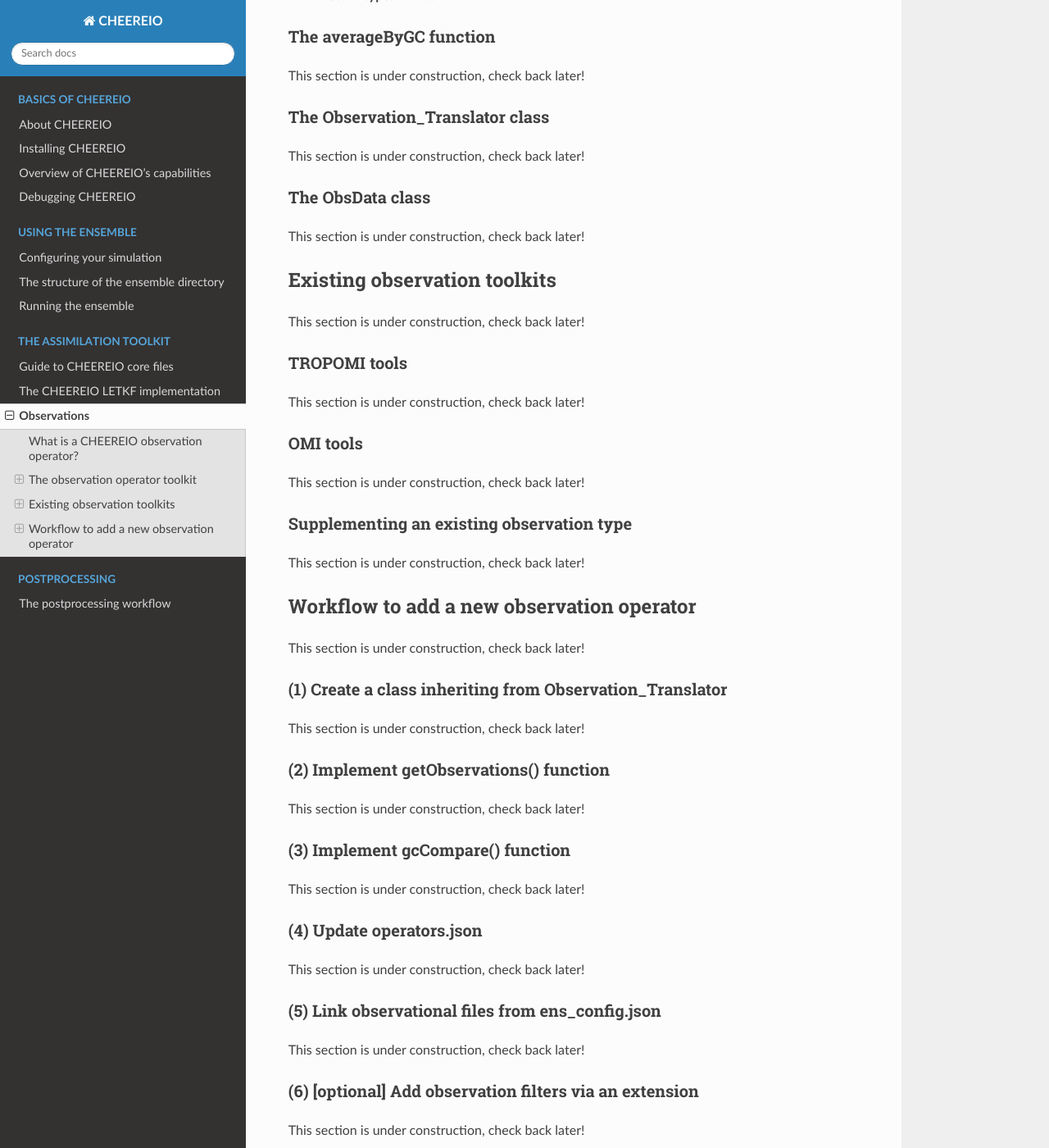
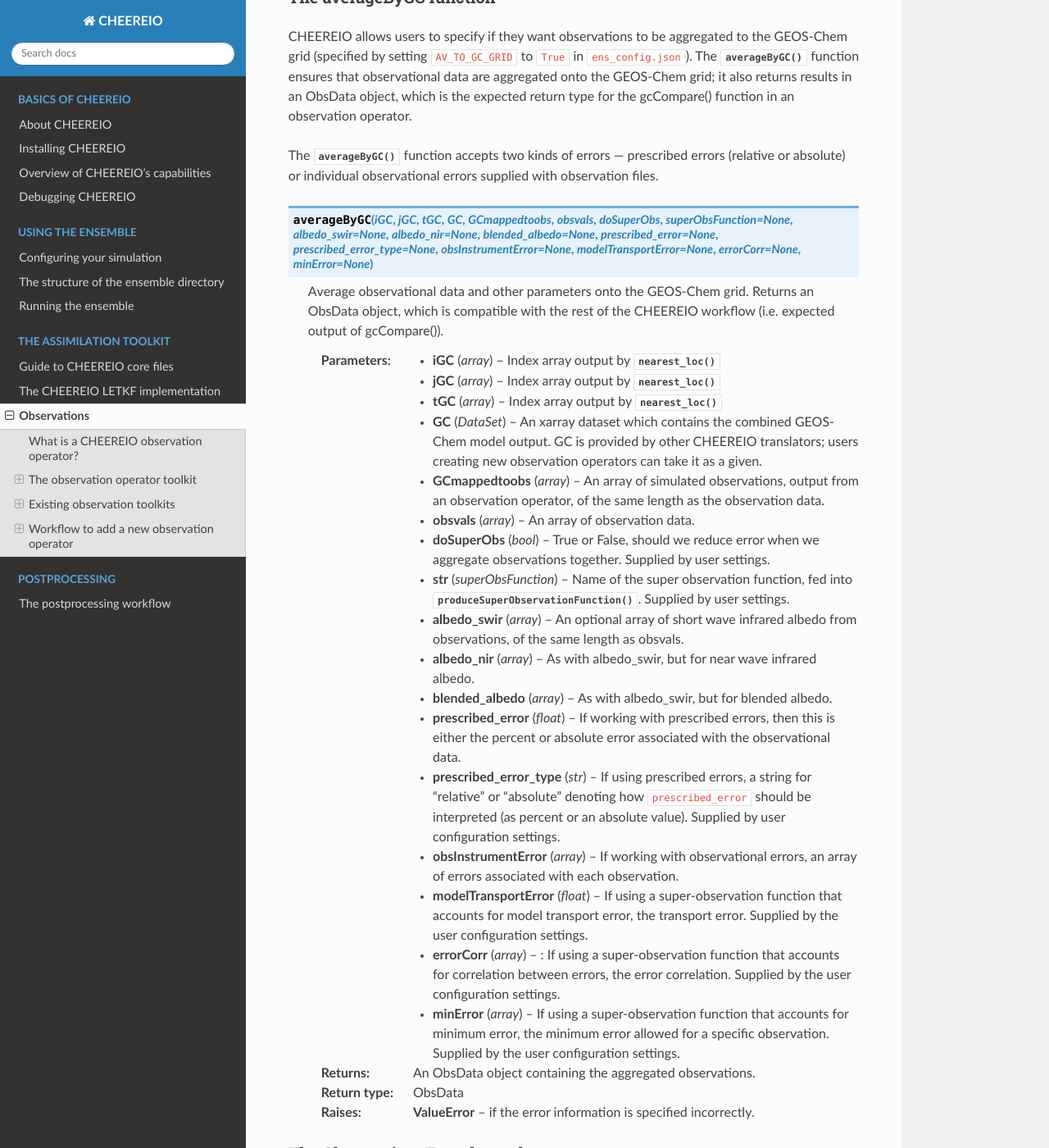
Before and after one commit to drewpendergrass/CHEEREIO, a Sphinx documentation site: the page built from docs/Observations.rst, in a window 1280 px wide and 1400 px high, scrolled down 4573 px. Shown: the whole window at 82% size. Built offline with Sphinx 7.4.7 and the Read the Docs theme 2.0.0, drawn with Linux system fonts in a browser that asks for light colours; some of the changed text lies outside the part shown.

Commit message:
document new function

```diff
--- a/docs/Observations.rst
+++ b/docs/Observations.rst
@@ -21,8 +21,6 @@
 
 The produceSuperObservationFunction function
 ~~~~~~~~~~~~~
-
-This section is under construction, check back later!
 
 In CHEEREIO, users can opt to aggregate observations together to the GEOS-Chem grid, rather than ingesting observations individually even if several separate observations are made in a GEOS-Chem grid cell for a given point in time. Using "super-observations" is helpful because it reduces the complexity of the LETKF calculation and can help control ensemble behavior in areas where there are dense observations. The one tricky bit is handling error -- errors are reduced when aggregating observations. That's where the produceSuperObservationFunction function comes in.
 
@@ -100,7 +98,34 @@
 The averageByGC function
 ~~~~~~~~~~~~~
 
-This section is under construction, check back later!
+CHEEREIO allows users to specify if they want observations to be aggregated to the GEOS-Chem grid (specified by setting ``AV_TO_GC_GRID`` to ``True`` in ``ens_config.json``). The :py:func:`averageByGC` function ensures that observational data are aggregated onto the GEOS-Chem grid; it also returns results in an ObsData object, which is the expected return type for the gcCompare() function in an observation operator.
+
+The :py:func:`averageByGC` function accepts two kinds of errors --- prescribed errors (relative or absolute) or individual observational errors supplied with observation files.
+
+.. py:function:: averageByGC(iGC, jGC, tGC, GC,GCmappedtoobs,obsvals,doSuperObs,superObsFunction=None,albedo_swir=None,albedo_nir=None,blended_albedo=None, prescribed_error=None,prescribed_error_type=None, obsInstrumentError = None, modelTransportError = None, errorCorr = None,minError=None)
+
+   Average observational data and other parameters onto the GEOS-Chem grid. Returns an ObsData object, which is compatible with the rest of the CHEEREIO workflow (i.e. expected output of gcCompare()).
+
+   :param array iGC: Index array output by :py:func:`nearest_loc`
+   :param array jGC: Index array output by :py:func:`nearest_loc`
+   :param array tGC: Index array output by :py:func:`nearest_loc`
+   :param DataSet GC: An xarray dataset which contains the combined GEOS-Chem model output. GC is provided by other CHEEREIO translators; users creating new observation operators can take it as a given.
+   :param array GCmappedtoobs: An array of simulated observations, output from an observation operator, of the same length as the observation data.
+   :param array obsvals: An array of observation data.
+   :param bool doSuperObs: True or False, should we reduce error when we aggregate observations together. Supplied by user settings.
+   :param superObsFunction str: Name of the super observation function, fed into :py:func:`produceSuperObservationFunction`. Supplied by user settings.
+   :param array albedo_swir: An optional array of short wave infrared albedo from observations, of the same length as obsvals.
+   :param array albedo_nir: As with albedo_swir, but for near wave infrared albedo.
+   :param array blended_albedo: As with albedo_swir, but for blended albedo.
+   :param float prescribed_error: If working with prescribed errors, then this is either the percent or absolute error associated with the observational data.
+   :param str prescribed_error_type: If using prescribed errors, a string for "relative" or "absolute" denoting how ``prescribed_error`` should be interpreted (as percent or an absolute value). Supplied by user configuration settings.
+   :param array obsInstrumentError: If working with observational errors, an array of errors associated with each observation.
+   :param float modelTransportError: If using a super-observation function that accounts for model transport error, the transport error. Supplied by the user configuration settings.
+   :param array errorCorr: : If using a super-observation function that accounts for correlation between errors, the error correlation. Supplied by the user configuration settings.
+   :param array minError: If using a super-observation function that accounts for minimum error, the minimum error allowed for a specific observation. Supplied by the user configuration settings.
+   :return: An ObsData object containing the aggregated observations.
+   :rtype: ObsData
+   :raises ValueError: if the error information is specified incorrectly.
 
 .. _Observation_Translator:
 
```
